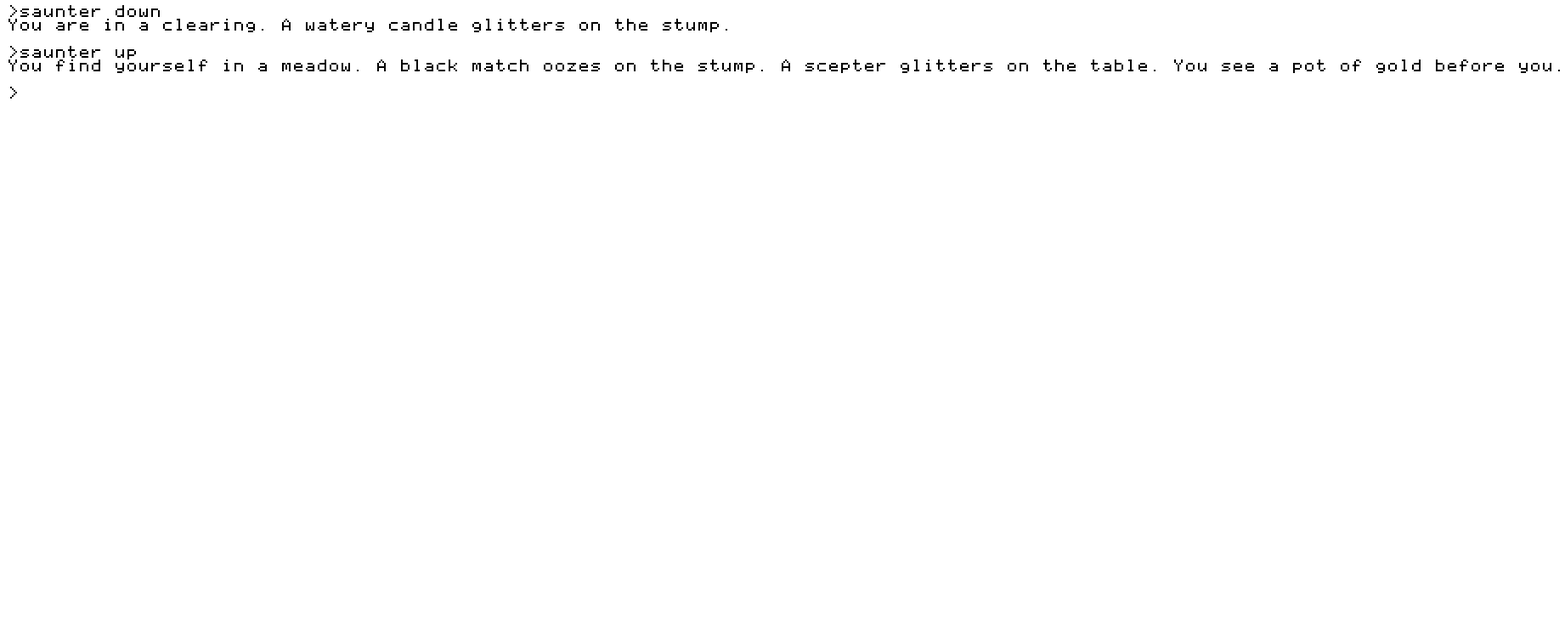
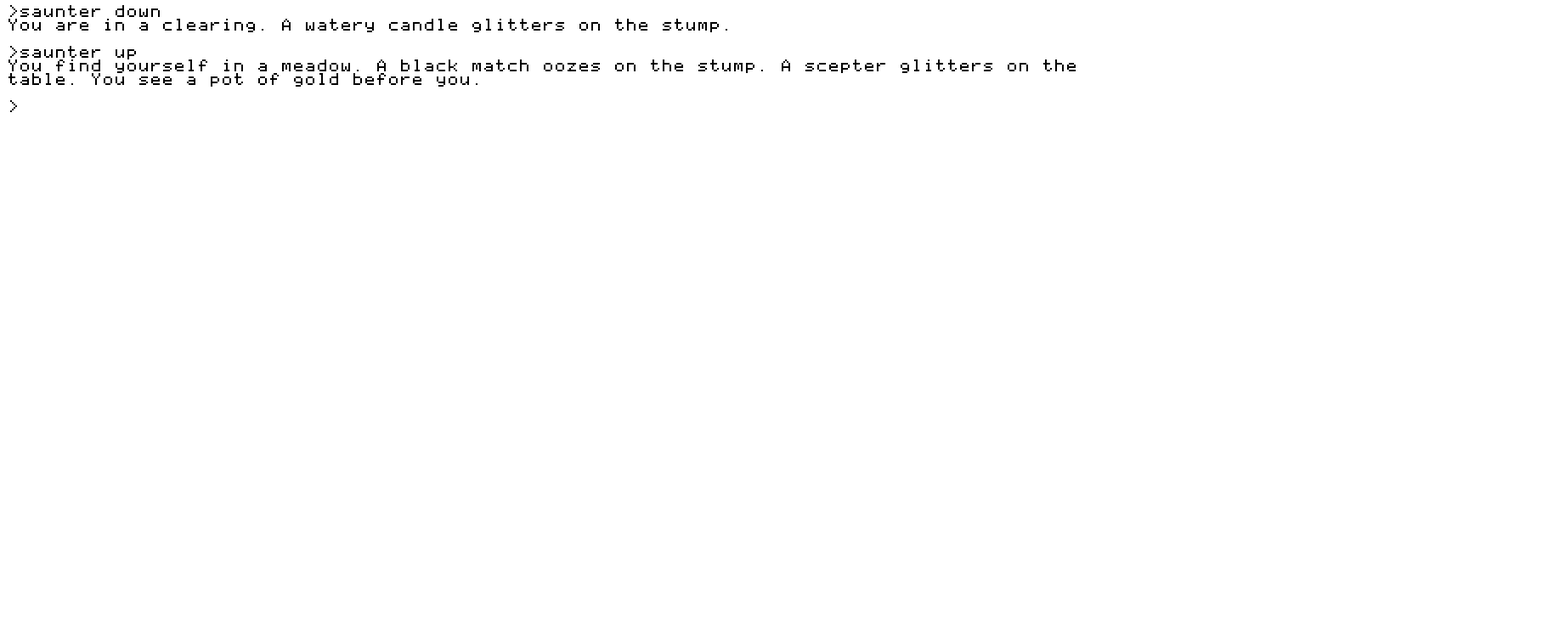
Before and after one commit to hobinjk/random-walk, a plain HTML site: page index.html in a window 1280 px wide. Shown: the part 69-800 px from the top of the page at 85% size, 1842 px wide, since content can reach past the window. Drawn offline with Linux system fonts and the light colour scheme.

Commit message:
Wrap text

```diff
--- a/style.css
+++ b/style.css
@@ -6,6 +6,9 @@
 body, pre {
   font-family: printchar, monospace;
 }
+pre {
+  white-space: pre-wrap;
+}
 
 h1 {
   font-weight: normal;
```
